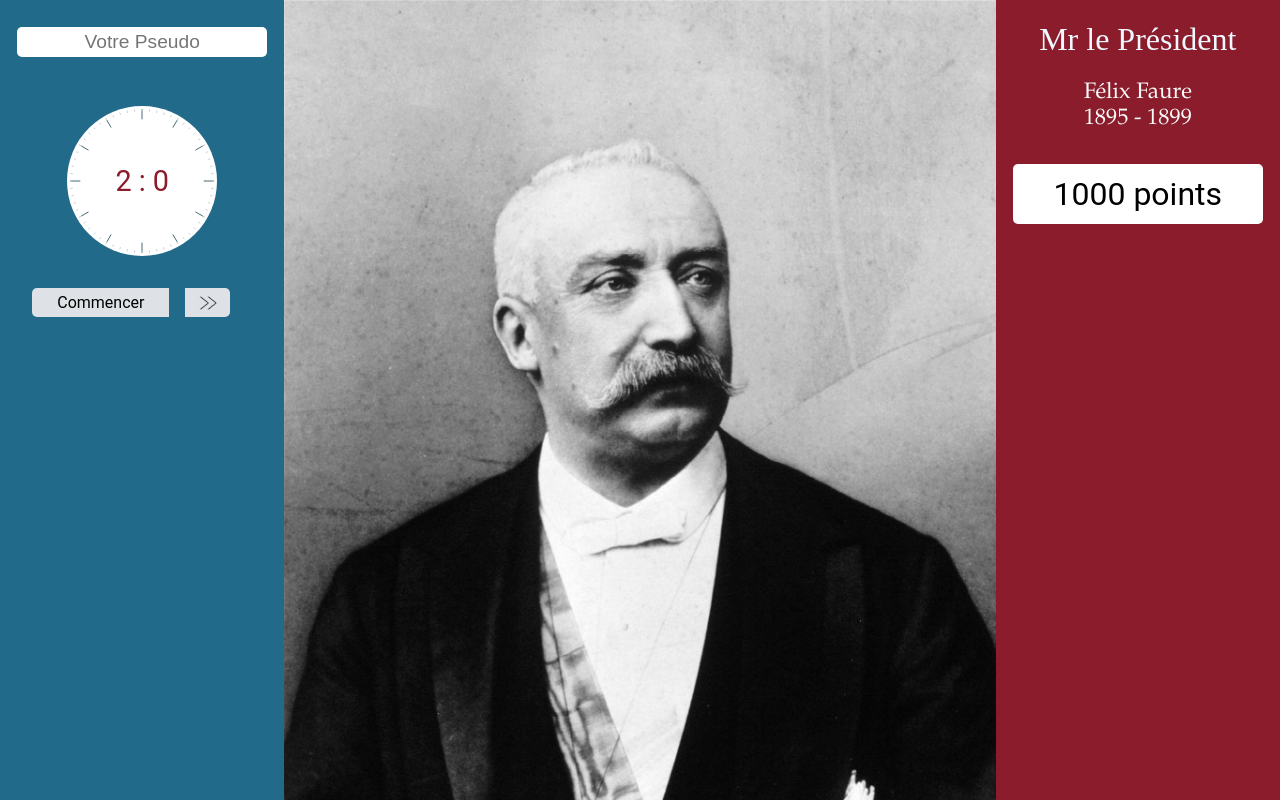
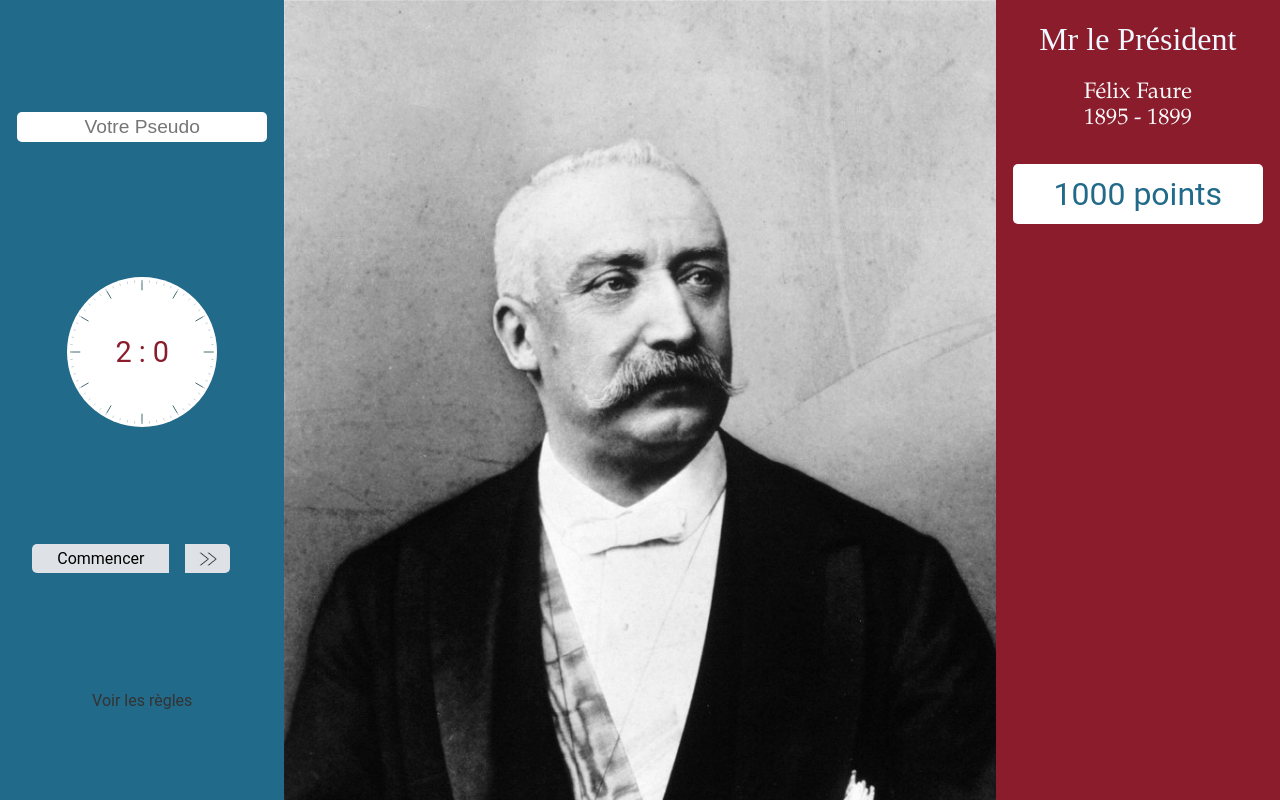
Before and after one commit to Web-God/mr-president, a website with bundled scripts: page index.html in a window 1280 px wide. Both pictures are taken after a click on the element 636 px from the left and 139 px from the top of the page. Built offline with nearby package versions, Linux system fonts and the light colour scheme; files whose address does not match are found by name; a web font is replaced by a local one.

Commit message:
add button show/hide rules

```diff
--- a/assets/js/Game.js
+++ b/assets/js/Game.js
@@ -56,6 +56,7 @@ Game.prototype.registerElements = function () {
 		btnSeeTip: document.getElementById('seetip'),
 		scoreDisplay: document.querySelector('.score'),
 		clock: document.querySelector('.timer'),
+		btnSeeRules: document.querySelector('.btn-see-rules'),
 		btnCloseRules: document.querySelector('.btn-close-rules'),
 		btnCloseGreets: document.querySelector('.btn-close-greets'),
 		btnCloseRank: document.querySelector('.btn-close-rank'),
@@ -104,6 +105,17 @@ Game.prototype.events = function () {
 	});
 	// Close rank container
 	this.elements.btnCloseRank.addEventListener('click', () => this.elements.rankContainer.classList.add('close', 'hide'));
+	// Open/close rules
+	let showhideRules = ["Voir les règles", "Cacher les règles"];
+	this.elements.btnSeeRules.addEventListener('click', () => {
+		this.elements.rules.classList.toggle('close');
+		this.elements.btnSeeRules.classList.toggle('active');
+		this.elements.btnSeeRules.classList.contains('active') ? this.elements.btnSeeRules.innerHTML = showhideRules[0] : this.elements.btnSeeRules.innerHTML = showhideRules[1];
+	});
+	this.elements.btnCloseRules.addEventListener('click', () => {
+		this.elements.btnSeeRules.innerHTML = showhideRules[0]
+		this.elements.btnSeeRules.classList.add('active');
+	});
 }
 
 Game.prototype.rankRemove = function () {
@@ -242,6 +254,7 @@ Game.prototype.setHighscore = function (score) {
 	highscore.length <= 9 ? highscore.push(score) : null;
 	sessionStorage.setItem('highscore', JSON.stringify(highscore));
 }
+
 Game.prototype.getHighscore = function () {
 	let highscore;
 	try {
@@ -441,6 +454,11 @@ Game.prototype.endGame = function () {
 		tip.classList.remove('hide');
 		return tip.innerHTML = text;
 	}).join('');
+
+	this.displayRankingPlayers();
+}
+
+Game.prototype.displayRankingPlayers = function () {
 	let iPseudo = this.pseudo.value() === "" ? "Joueur" : this.pseudo.value();
 	var highscore = this.setHighscore({
 		pseudo: iPseudo,
--- a/assets/scss/_left.scss
+++ b/assets/scss/_left.scss
@@ -165,6 +165,16 @@
       background-color: $white;
     }
   }
+
+  .btn-see-rules {
+    color: $grey;
+    cursor: pointer;
+    padding: 5px 7px;
+
+    &:hover {
+      color: $white;
+    }
+  }
 }
 
 .btn {
--- a/assets/scss/_main.scss
+++ b/assets/scss/_main.scss
@@ -46,6 +46,7 @@ input {
 #leftside {
   background-color: $colorBlue;
   @include flexCenterY;
+  justify-content: space-evenly;
 }
 
 #center {
--- a/assets/scss/_mixins.scss
+++ b/assets/scss/_mixins.scss
@@ -1,7 +1,6 @@
 %input {
     display: flex;
     justify-content: center;
-    display: flex;
     flex-direction: column;
     align-items: center;
     margin-top: 1em;
--- a/assets/scss/_right.scss
+++ b/assets/scss/_right.scss
@@ -10,6 +10,7 @@
 
   .score {
     @extend %input;
+    color: $colorBlue;
     text-align: center;
     font-size: 2em;
     width: 250px;
--- a/index.html
+++ b/index.html
@@ -70,6 +70,7 @@
       	C342.5,109.478,308.731,52.283,254.37,22.255z" />
         </svg>
       </div>
+      <div role="button" class="btn-see-rules">Cacher les règles</div>
     </div>
     <div id="center">
       <div class="center-content hide">
@@ -87,7 +88,7 @@
       </div>
       <div id="morebnf"></div>
       <div class="rules">
-        <span class="btn-close-rules" onclick="this.parentNode.classList.add('close')"></span>
+        <span class="btn-close-rules" onclick="this.parentNode.classList.add('close');"></span>
         <h3>Jeux du Président</h3>
         <h4>But du jeu : Découvrir tous les Présidents de la République française</h4>
         <p> Apparenté au jeu Memory</p>
```
Also changed, not shown: assets/css/styles.css, 1 other file.
